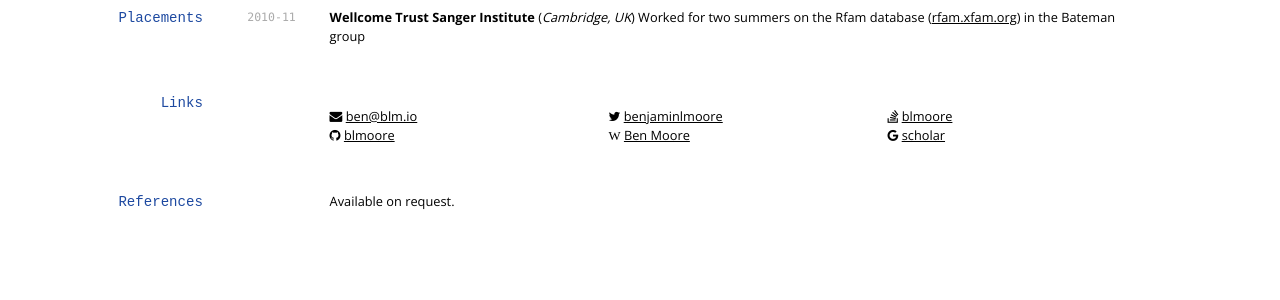
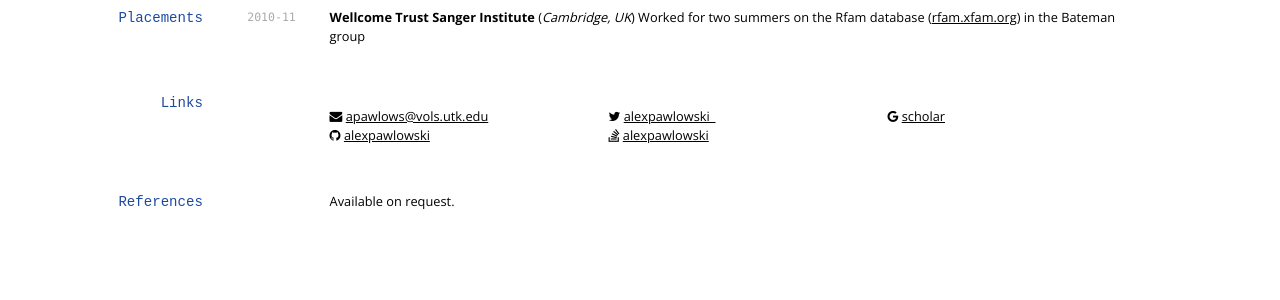
Before and after one commit to blmoore/md-cv, a Jekyll site: the page built from index.md, in a window 1280 px wide. Shown: the part 1910-2210 px from the top of the page. Built offline with Jekyll 4.4.1, drawn with Linux system fonts in a browser that asks for light colours; nearby versions of some CDN libraries; some web fonts are replaced.

Commit message:
Updated index.md

```diff
--- a/index.md
+++ b/index.md
@@ -1,6 +1,6 @@
 ---
 layout: cv
-title: "Ben Moore's CV"
+title: "Alex Pawlowski's CV"
 published: true
 ---
 
@@ -144,12 +144,11 @@ Worked for two summers on the Rfam database ([rfam.xfam.org](http://rfam.xfam.or
 
 ## Links
 
-* <i class="fa fa-envelope"></i> <a href="mailto:ben@blm.io">ben@blm.io</a><br />
-* <i class="fa fa-github"></i> <a href="http://github.com/blmoore">blmoore</a><br />
-*  <i class="fa fa-twitter"></i> <a href="http://twitter.com/benjaminlmoore">benjaminlmoore</a><br />
-*  <i class="fa fa-wikipedia"></i> <a href="https://en.wikipedia.org/wiki/User:Ben_Moore">Ben Moore</a><br />
-*  <i class="fa fa-stack-overflow"></i> <a href="http://stackoverflow.com/users/1274516/blmoore">blmoore</a>
-* <i class="fa fa-google"></i> <a href="http://scholar.google.com/citations?user=YMxsGpsAAAAJ">scholar</a>
+* <i class="fa fa-envelope"></i> <a href="mailto:apawlows@vols.utk.edu">apawlows@vols.utk.edu</a><br />
+* <i class="fa fa-github"></i> <a href="http://github.com/alexpawlowski">alexpawlowski</a><br />
+*  <i class="fa fa-twitter"></i> <a href="http://twitter.com/alexpawlowski_">alexpawlowski_</a><br />
+*  <i class="fa fa-stack-overflow"></i> <a href="http://stackoverflow.com/users/5640617/alex-pawlowski">alexpawlowski</a>
+* <i class="fa fa-google"></i> <a href="https://scholar.google.com/citations?user=MLhGOi4AAAAJ">scholar</a>
 
 ## References
 
```
